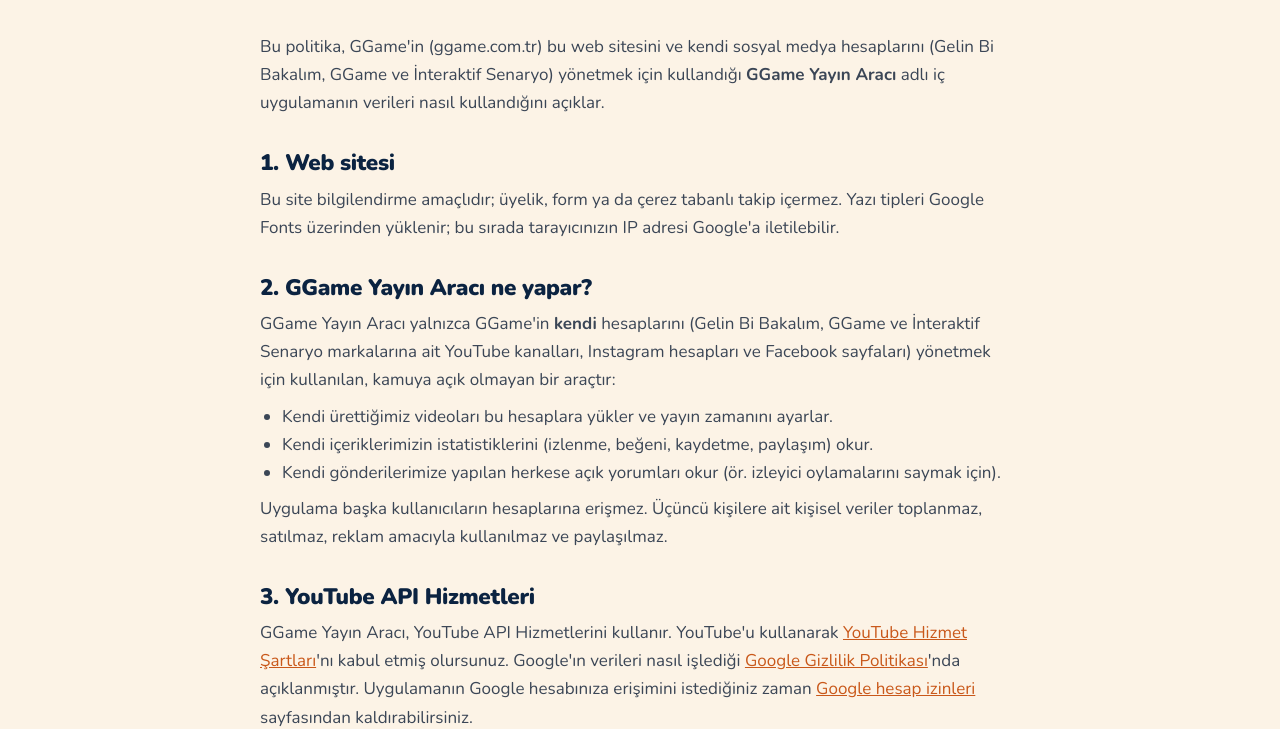
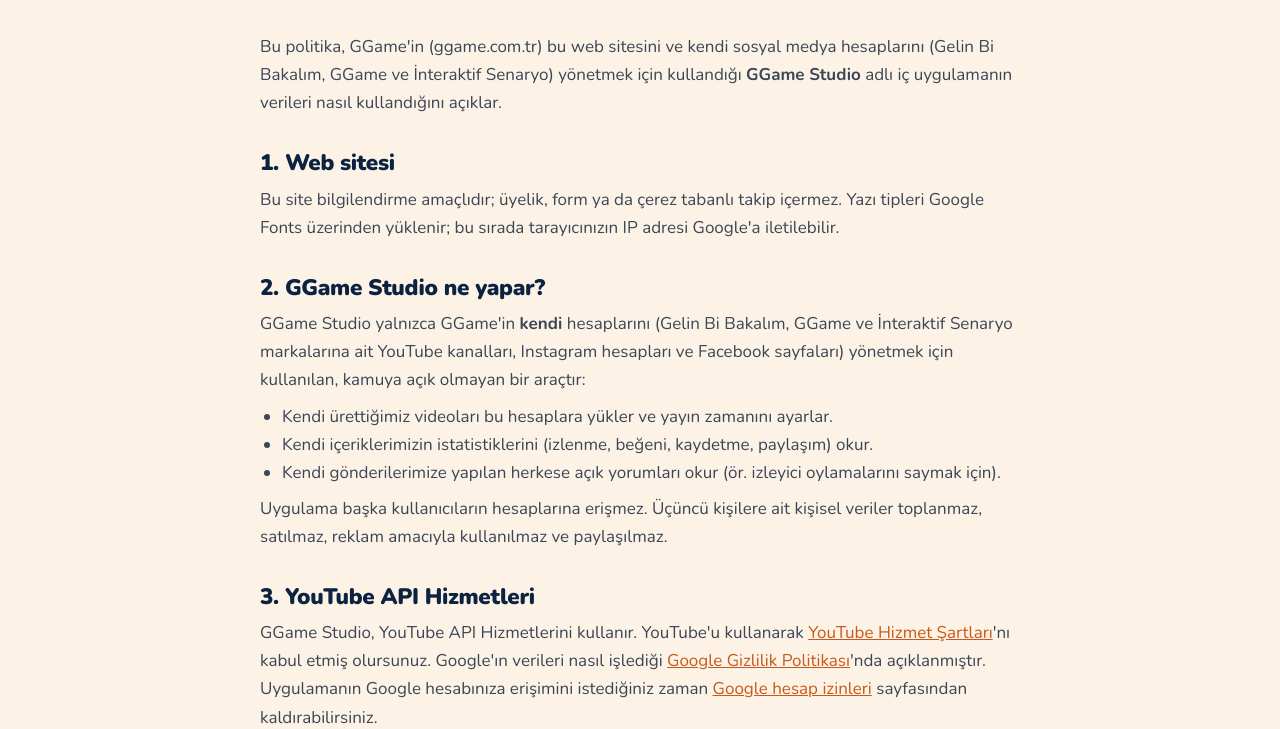
Before and after one commit to erenkahram4n/ggame-site, a plain HTML site: page gizlilik.html in a window 1280 px wide. Shown: the part 230-959 px from the top of the page. Drawn offline with nearby package versions, Linux system fonts and the light colour scheme.

Commit message:
Uygulama adi: GGame Studio

```diff
--- a/gizlilik.html
+++ b/gizlilik.html
@@ -3,7 +3,7 @@
 <head>
 <meta charset="utf-8"><meta name="viewport" content="width=device-width,initial-scale=1">
 <title>Gizlilik Politikası — GGame</title>
-<meta name="description" content="GGame gizlilik politikası ve GGame Yayın Aracı'nın veri kullanımı.">
+<meta name="description" content="GGame gizlilik politikası ve GGame Studio'nun veri kullanımı.">
 <link rel="icon" href="img/favicon.png">
 <link href="https://fonts.googleapis.com/css2?family=Nunito:wght@400;700;800;900&display=swap" rel="stylesheet">
 <link rel="stylesheet" href="style.css">
@@ -14,13 +14,13 @@
 <h1>Gizlilik Politikası</h1>
 <p class="date">Son güncelleme: 14 Kasım 2026</p>
 
-<p>Bu politika, GGame'in (ggame.com.tr) bu web sitesini ve kendi sosyal medya hesaplarını (Gelin Bi Bakalım, GGame ve İnteraktif Senaryo) yönetmek için kullandığı <b>GGame Yayın Aracı</b> adlı iç uygulamanın verileri nasıl kullandığını açıklar.</p>
+<p>Bu politika, GGame'in (ggame.com.tr) bu web sitesini ve kendi sosyal medya hesaplarını (Gelin Bi Bakalım, GGame ve İnteraktif Senaryo) yönetmek için kullandığı <b>GGame Studio</b> adlı iç uygulamanın verileri nasıl kullandığını açıklar.</p>
 
 <h2>1. Web sitesi</h2>
 <p>Bu site bilgilendirme amaçlıdır; üyelik, form ya da çerez tabanlı takip içermez. Yazı tipleri Google Fonts üzerinden yüklenir; bu sırada tarayıcınızın IP adresi Google'a iletilebilir.</p>
 
-<h2>2. GGame Yayın Aracı ne yapar?</h2>
-<p>GGame Yayın Aracı yalnızca GGame'in <b>kendi</b> hesaplarını (Gelin Bi Bakalım, GGame ve İnteraktif Senaryo markalarına ait YouTube kanalları, Instagram hesapları ve Facebook sayfaları) yönetmek için kullanılan, kamuya açık olmayan bir araçtır:</p>
+<h2>2. GGame Studio ne yapar?</h2>
+<p>GGame Studio yalnızca GGame'in <b>kendi</b> hesaplarını (Gelin Bi Bakalım, GGame ve İnteraktif Senaryo markalarına ait YouTube kanalları, Instagram hesapları ve Facebook sayfaları) yönetmek için kullanılan, kamuya açık olmayan bir araçtır:</p>
 <ul>
 <li>Kendi ürettiğimiz videoları bu hesaplara yükler ve yayın zamanını ayarlar.</li>
 <li>Kendi içeriklerimizin istatistiklerini (izlenme, beğeni, kaydetme, paylaşım) okur.</li>
@@ -29,7 +29,7 @@
 <p>Uygulama başka kullanıcıların hesaplarına erişmez. Üçüncü kişilere ait kişisel veriler toplanmaz, satılmaz, reklam amacıyla kullanılmaz ve paylaşılmaz.</p>
 
 <h2>3. YouTube API Hizmetleri</h2>
-<p>GGame Yayın Aracı, YouTube API Hizmetlerini kullanır. YouTube'u kullanarak <a href="https://www.youtube.com/t/terms" target="_blank" rel="noopener">YouTube Hizmet Şartları</a>'nı kabul etmiş olursunuz. Google'ın verileri nasıl işlediği <a href="https://policies.google.com/privacy" target="_blank" rel="noopener">Google Gizlilik Politikası</a>'nda açıklanmıştır. Uygulamanın Google hesabınıza erişimini istediğiniz zaman <a href="https://myaccount.google.com/permissions" target="_blank" rel="noopener">Google hesap izinleri</a> sayfasından kaldırabilirsiniz.</p>
+<p>GGame Studio, YouTube API Hizmetlerini kullanır. YouTube'u kullanarak <a href="https://www.youtube.com/t/terms" target="_blank" rel="noopener">YouTube Hizmet Şartları</a>'nı kabul etmiş olursunuz. Google'ın verileri nasıl işlediği <a href="https://policies.google.com/privacy" target="_blank" rel="noopener">Google Gizlilik Politikası</a>'nda açıklanmıştır. Uygulamanın Google hesabınıza erişimini istediğiniz zaman <a href="https://myaccount.google.com/permissions" target="_blank" rel="noopener">Google hesap izinleri</a> sayfasından kaldırabilirsiniz.</p>
 
 <h2>4. Meta (Instagram ve Facebook)</h2>
 <p>Instagram ve Facebook işlemleri Meta'nın resmi Graph API'si ile yapılır ve <a href="https://www.facebook.com/privacy/policy" target="_blank" rel="noopener">Meta Gizlilik Politikası</a>'na tabidir.</p>
```
